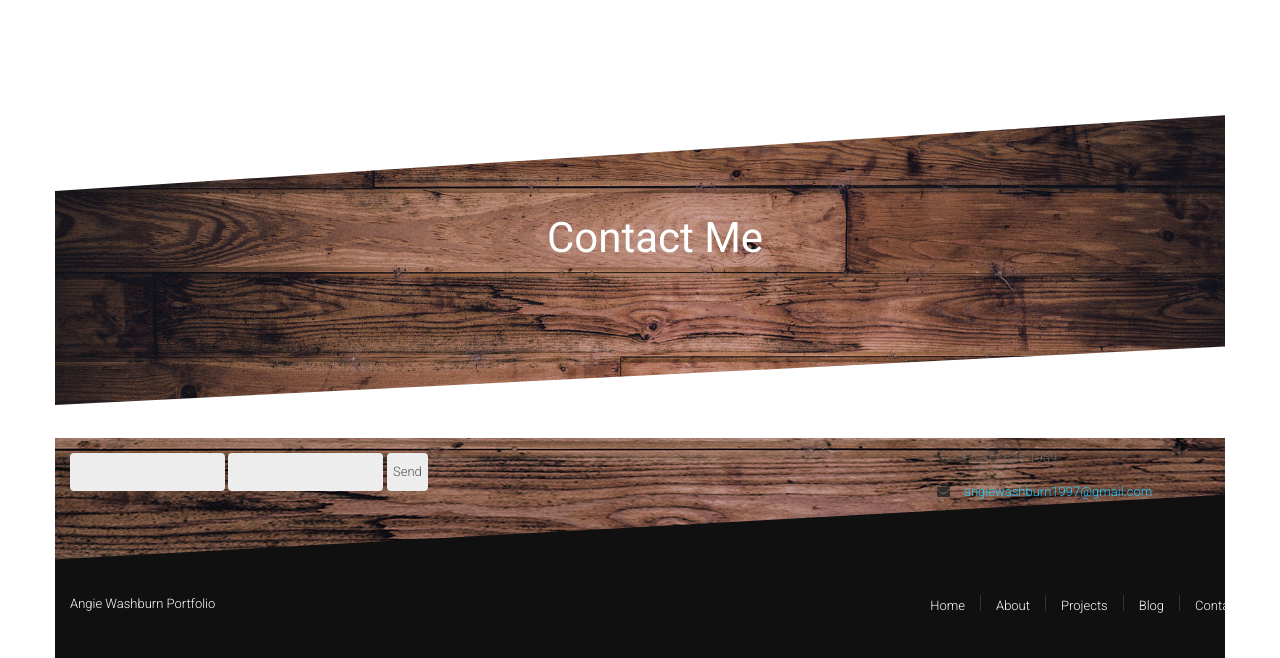
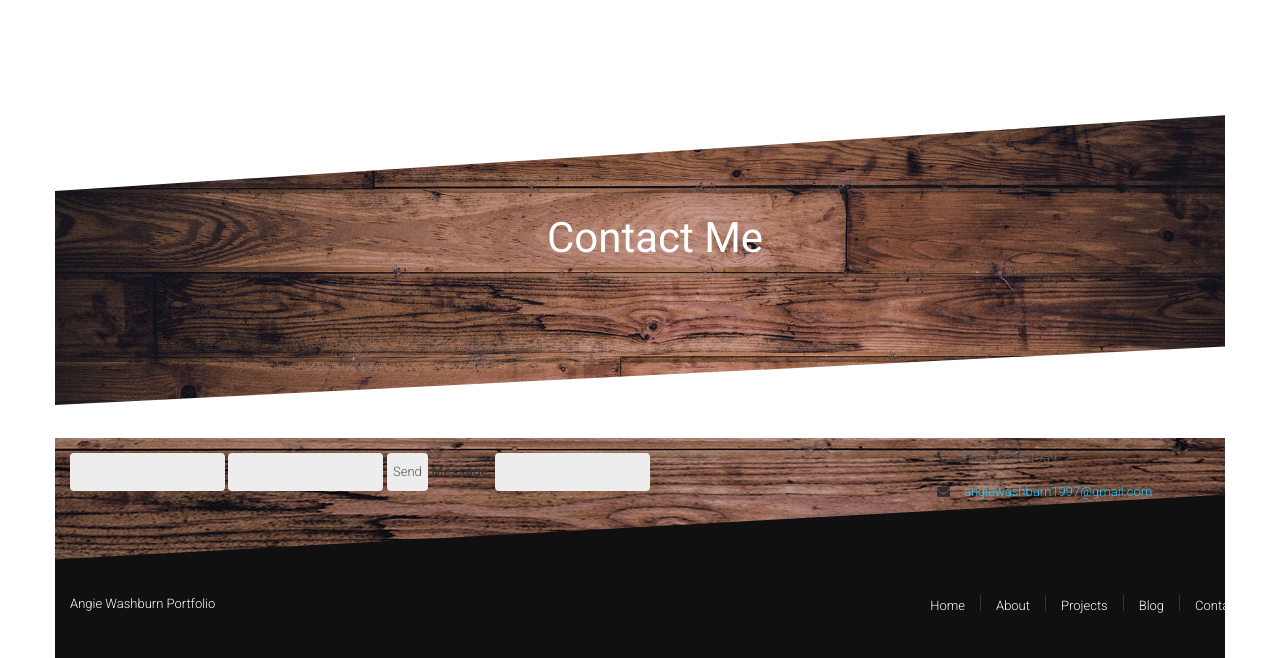
Before and after one commit to washes5/washes5.github.io, a plain HTML site: page index.html in a window 1280 px wide. Shown: the part 2973-3631 px from the top of the page. Drawn offline with nearby package versions, Linux system fonts and the light colour scheme.

Commit message:
Added message to form

```diff
--- a/index.html
+++ b/index.html
@@ -300,6 +300,7 @@
     				<input type="text" name="name">
     				<input type="email" name="_replyto">
     				<input type="submit" value="Send">
+    				Message: <input type="text" name="message"><br>
 					</form>
 				</div>
 				<div class="col-md-3 col-xs-12 cont">
```
